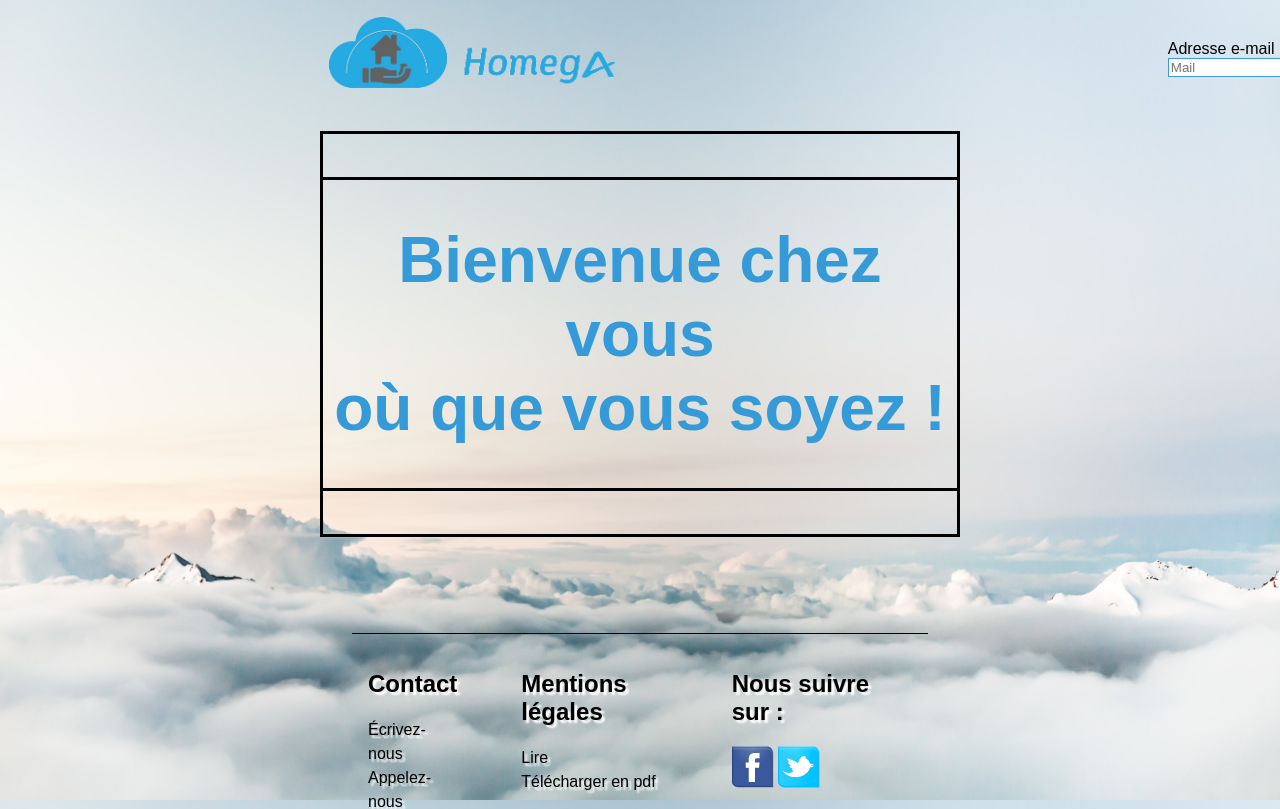
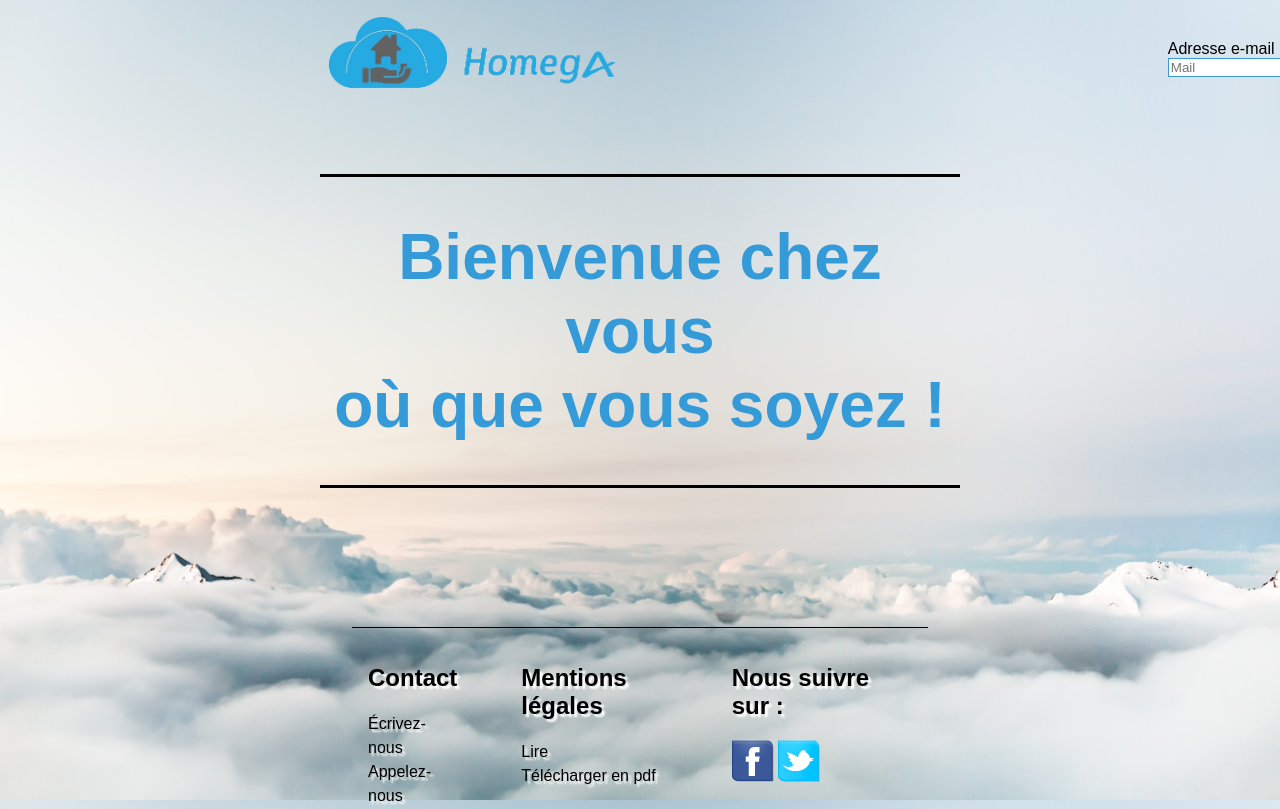
Before and after one commit to OscarLoisel/Site-final, a PHP site: page / in a window 1280 px wide; the page is wider, and only the part inside the window is pictured. Shown: the top 809 px of that part. Run offline with PHP 8.4, Linux system fonts and the light colour scheme.

Commit message:
css last monday

```diff
--- a/homeg4/style/style.css
+++ b/homeg4/style/style.css
@@ -179,7 +179,6 @@ color:#000;
 	margin : auto;
 	/*width: 60%;*/
 	color: black;
-	border: black solid;
 }
 
 div.piece_grille:hover {
```
